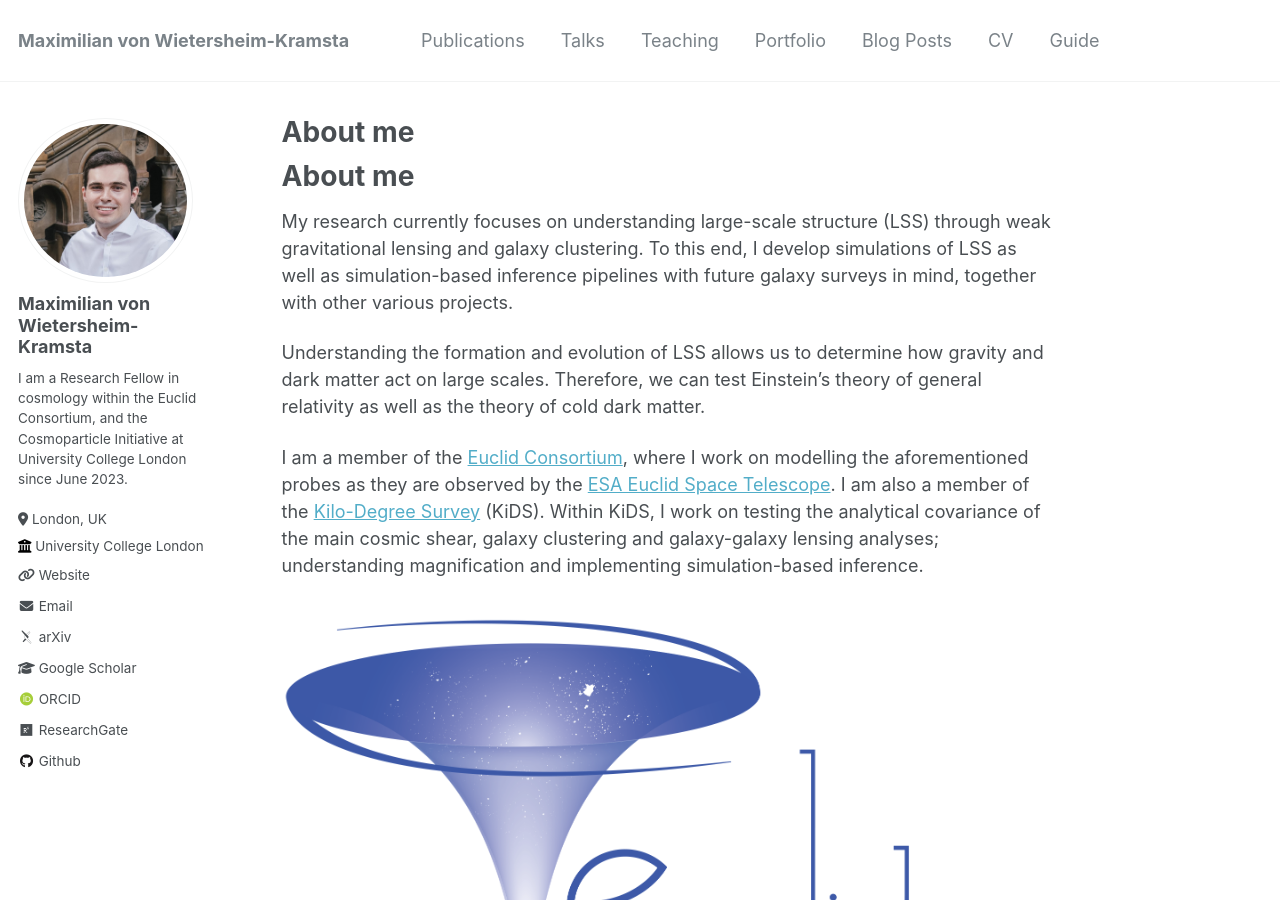
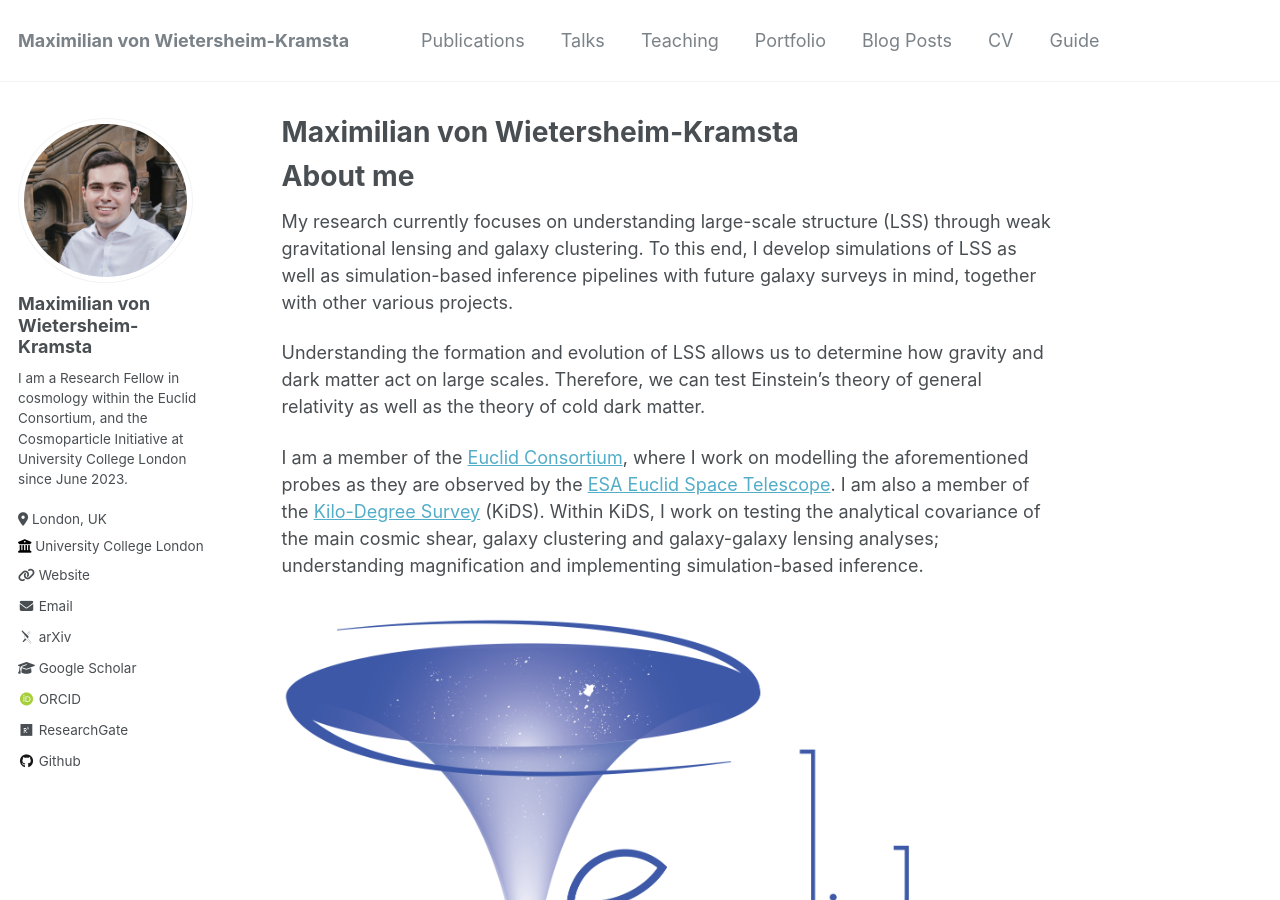
Before and after one commit to mwiet/mwiet.github.io, a Jekyll site: the page built from _pages/about.md, in a window 1280 px wide and 900 px high. Built offline with Jekyll 4.4.1, drawn with Linux system fonts in a browser that asks for light colours; some web fonts are replaced; our own code applies the rules of GitHub Pages for plain Markdown files.

Commit message:
Update about.md

```diff
--- a/_pages/about.md
+++ b/_pages/about.md
@@ -1,3 +1,12 @@
+---
+permalink: /
+title: "Maximilian von Wietersheim-Kramsta"
+author_profile: true
+redirect_from:
+  - /about/
+  - /about.html
+---
+
 About me
 ======
 My research currently focuses on understanding large-scale structure (LSS) through weak gravitational lensing and galaxy clustering. To this end, I develop simulations of LSS as well as simulation-based inference pipelines with future galaxy surveys in mind, together with other various projects.
```
